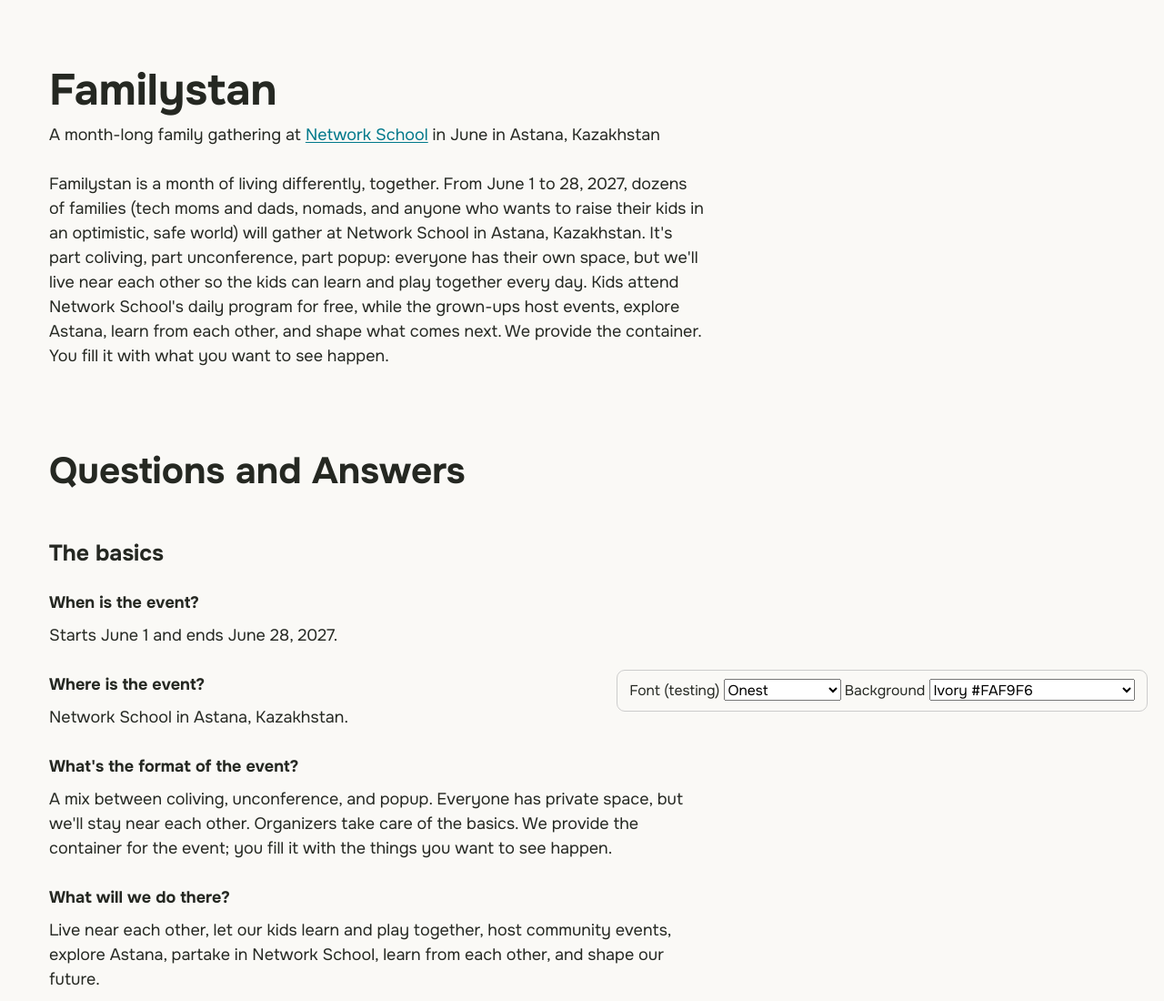
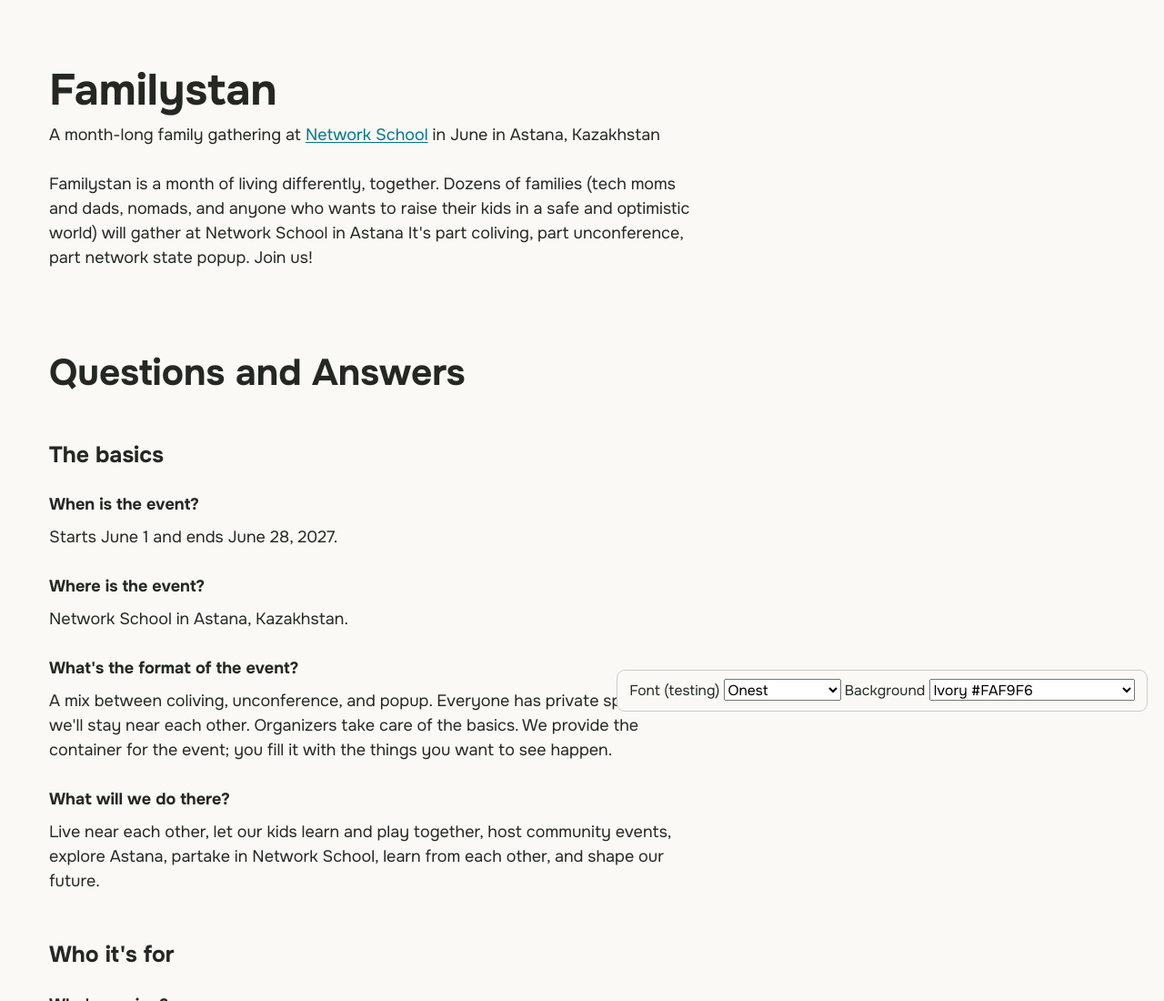
Before and after one commit to grinland/familystan, a plain HTML site: page index.html in a window 1280 px wide. Shown: the top 1100 px of the page at 91% size. Drawn offline with Linux system fonts and the light colour scheme.

Commit message:
Update index.html

```diff
--- a/index.html
+++ b/index.html
@@ -126,16 +126,10 @@
         <a href="https://ns.com/">Network School</a> in June in Astana, Kazakhstan
       </p>
       <p class="about">
-        Familystan is a month of living differently, together. From June 1 to
-        28, 2027, dozens of families (tech moms and dads, nomads, and anyone who
-        wants to raise their kids in an optimistic, safe world) will gather at
-        Network School in Astana, Kazakhstan. It's part coliving, part
-        unconference, part popup: everyone has their own space, but we'll live
-        near each other so the kids can learn and play together every day. Kids
-        attend Network School's daily program for free, while the grown-ups host
-        events, explore Astana, learn from each other, and shape what comes
-        next. We provide the container. You fill it with what you want to see
-        happen.
+        Familystan is a month of living differently, together. Dozens of families (tech moms and dads, nomads, and anyone who
+        wants to raise their kids in a safe and optimistic world) will gather at
+        Network School in Astana It's part coliving, part
+        unconference, part network state popup. Join us!
       </p>
 
       <section aria-labelledby="questions-and-answers">
```
